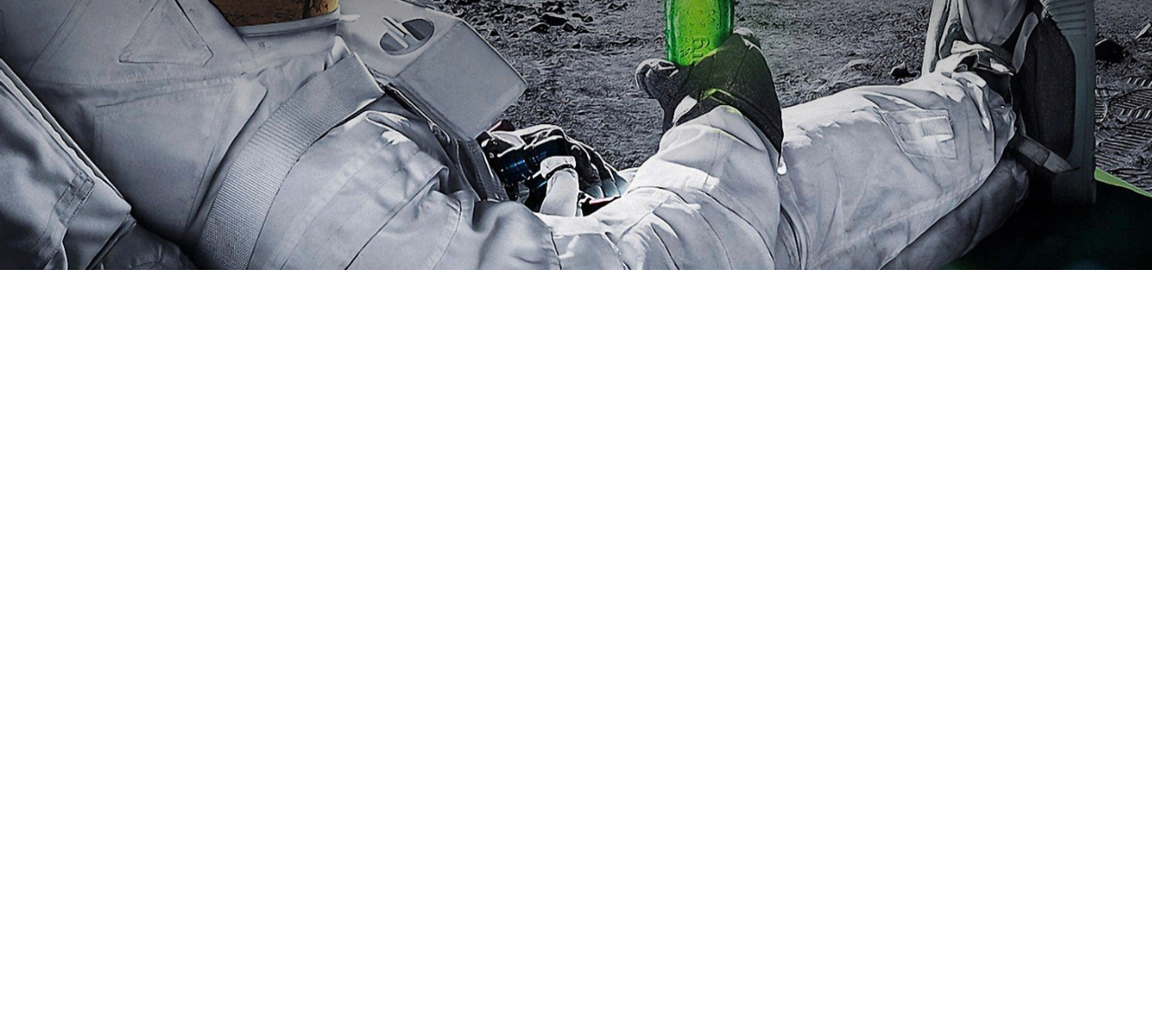
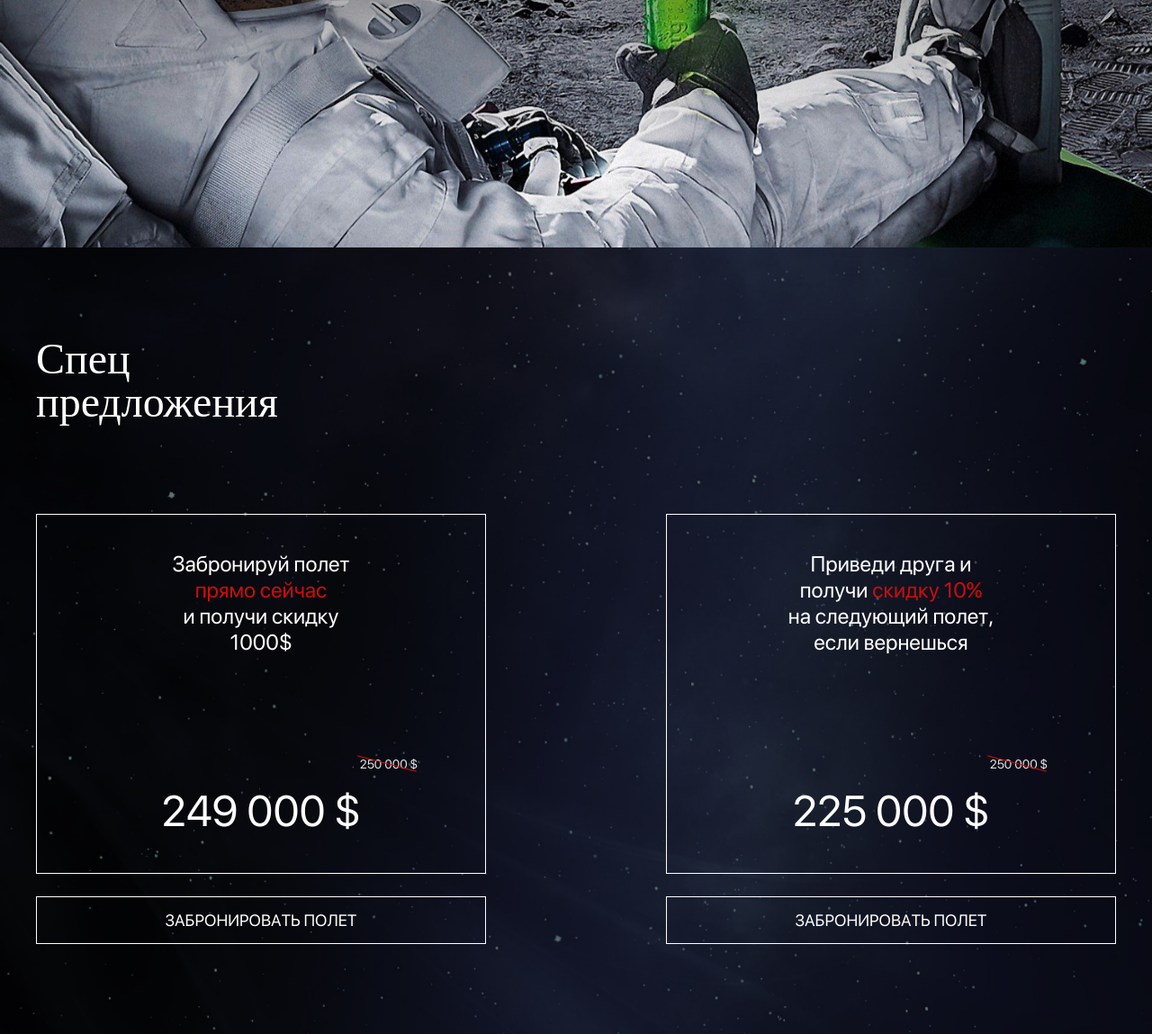
Before and after one commit to Royal-Aver/space-tourism, a website: page src/index.html in a window 1280 px wide. Shown: the part 4660-5809 px from the top of the page at 90% size. Before the commit the page ends 4960 px from the top, so only its background shows below. Drawn offline with nearby package versions, Linux system fonts and the light colour scheme; files that its build step writes are made by us from their sources; files whose address does not match are found by name; a web font is replaced by a local one.

Commit message:
created section offer, added ul specil

```diff
--- a/gulp/version.json
+++ b/gulp/version.json
@@ -1,3 +1,3 @@
 {
-    "main": "20220227151916"
+    "main": "20220227173919"
 }
--- /dev/null
+++ b/src/html/offers.html
@@ -0,0 +1,62 @@
+<section class="offers section">
+  <div class="offers__container container">
+    <h2 class="offers__title title">
+      Спец <br> предложения
+    </h2>
+
+    <ul class="offers__special-list special">
+      <li class="special__item">
+        <div class="special__content">
+          <p class="special__text">
+            Забронируй полет
+            <span class="special__text-selection">
+              прямо сейчас
+            </span> <br>
+            и получи скидку 1000$
+          </p>
+
+          <div class="special__price">
+            <span class="special__old-price">
+              250 000 $
+            </span>
+            <span class="special__new-price">
+              249 000 $
+            </span>
+          </div>
+        </div>
+
+        <button class="offers__btn btn">
+          забронировать полет
+        </button>
+      </li>
+
+      <li class="special__item">
+        <div class="special__content">
+          <p class="special__text">
+            Приведи друга и получи
+
+            <span class="special__text-selection">
+              скидку 10%
+            </span> <br>
+            на следующий полет, если вернешься
+          </p>
+
+          <div class="special__price">
+            <span class="special__old-price">
+              250 000 $
+            </span>
+            <span class="special__new-price">
+              225 000 $
+            </span>
+          </div>
+        </div>
+
+        <button class="offers__btn btn">
+          забронировать полет
+        </button>
+      </li>
+    </ul>
+
+
+  </div>
+</section>
--- a/src/index.html
+++ b/src/index.html
@@ -10,6 +10,7 @@
         @@include('html/about.html',{})
         @@include('html/how-to.html',{})
         @@include('html/make-it.html',{})
+        @@include('html/offers.html',{})
     </main>
     @@include('html/footer.html',{})
     <script src="js/app.min.js"></script>
--- a/src/scss/blocks/make-it.scss
+++ b/src/scss/blocks/make-it.scss
@@ -1,7 +1,7 @@
 .make-it {
   background: url(../../img/make-it/make-it-bg.jpg) top left no-repeat;
   background-size: cover;
-  min-height: 100vh;
+  min-height: calc(100vh - 25px);
 }
 
 .make-it__container {
--- /dev/null
+++ b/src/scss/blocks/offers.scss
@@ -0,0 +1,65 @@
+.offers {
+  background: url(../../img/offers/offers-bg.jpg) top center no-repeat;
+  background-size: cover;
+}
+
+.special {
+  display: flex;
+  justify-content: space-between;
+}
+
+.special__item {
+  width: 500px;
+}
+
+.special__content {
+  min-height: 400px;
+  border: 1px solid $white;
+  display: flex;
+  flex-direction: column;
+  justify-content: space-between;
+  text-align: center;
+  padding: 40px 75px;
+  margin-bottom: 25px;
+}
+
+.special__text {
+  margin-top: 40px;
+  width: 230px;
+  margin: 0 auto;
+  font-size: 24px;
+  line-height: 29px;
+}
+.special__text-selection {
+  color: $red;
+}
+
+.special__old-price,
+.special__new-price {
+  display: block;
+}
+
+.special__old-price {
+  font-size: 14px;
+  line-height: 17px;
+  color: #E5E5E5;
+  margin-bottom: 15px;
+  text-align: right;
+  position: relative;
+
+  &::before {
+    content: "";
+    position: absolute;
+    top: 7px;
+    right: 0;
+    width: 68px;
+    height: 1px;
+    background-color: $red;
+    transform: rotate(15deg);
+  }
+}
+
+.special__new-price {
+  font-size: 48px;
+  line-height: 57px;
+}
--- a/src/scss/style.scss
+++ b/src/scss/style.scss
@@ -9,3 +9,4 @@
 @import "blocks/about";
 @import "blocks/how-to";
 @import "blocks/make-it";
+@import "blocks/offers";
```
Also changed, not shown: dist/about.html, dist/css/style.css, dist/css/style.min.css, dist/img/offers/Group 15.jpg (added), dist/img/offers/Group 15.webp (added), dist/img/offers/offers-bg.jpg (added), dist/img/offers/offers-bg.webp (added), dist/index.html, src/img/offers/offers-bg.jpg (added).
